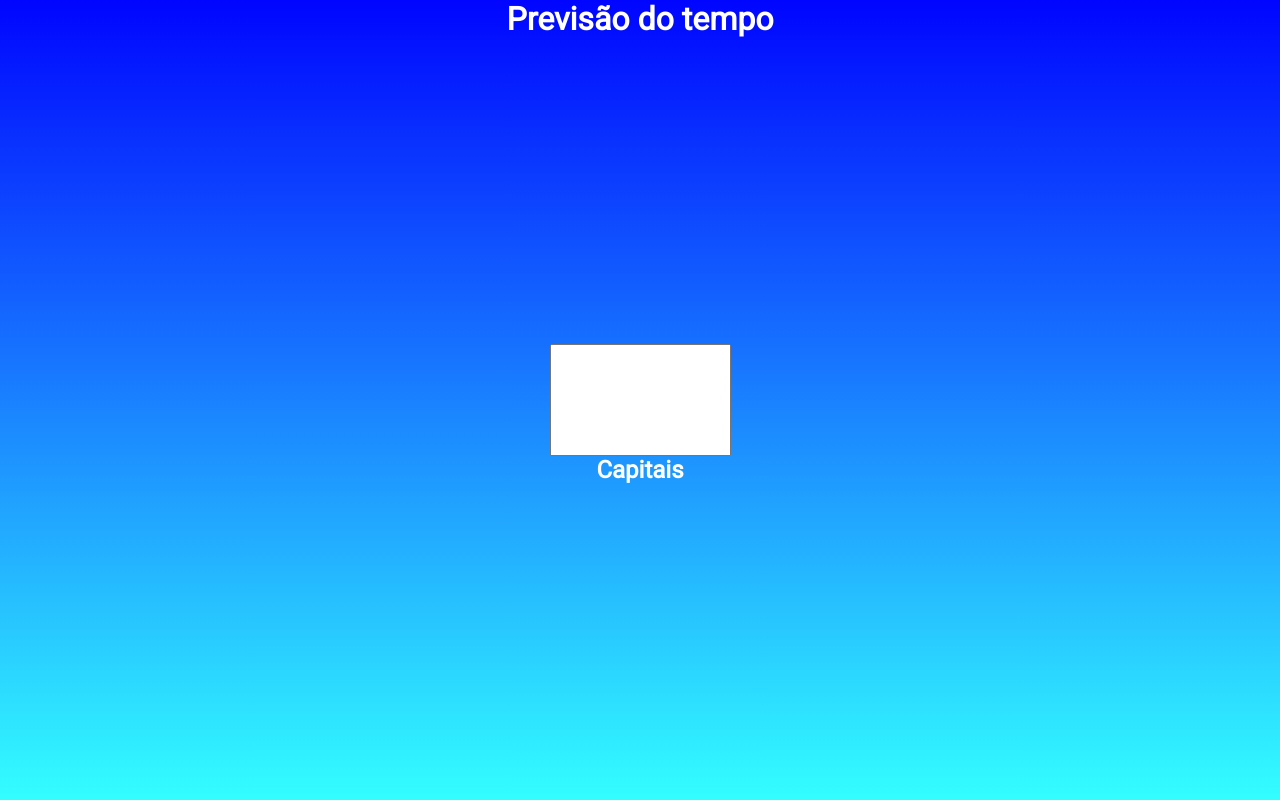
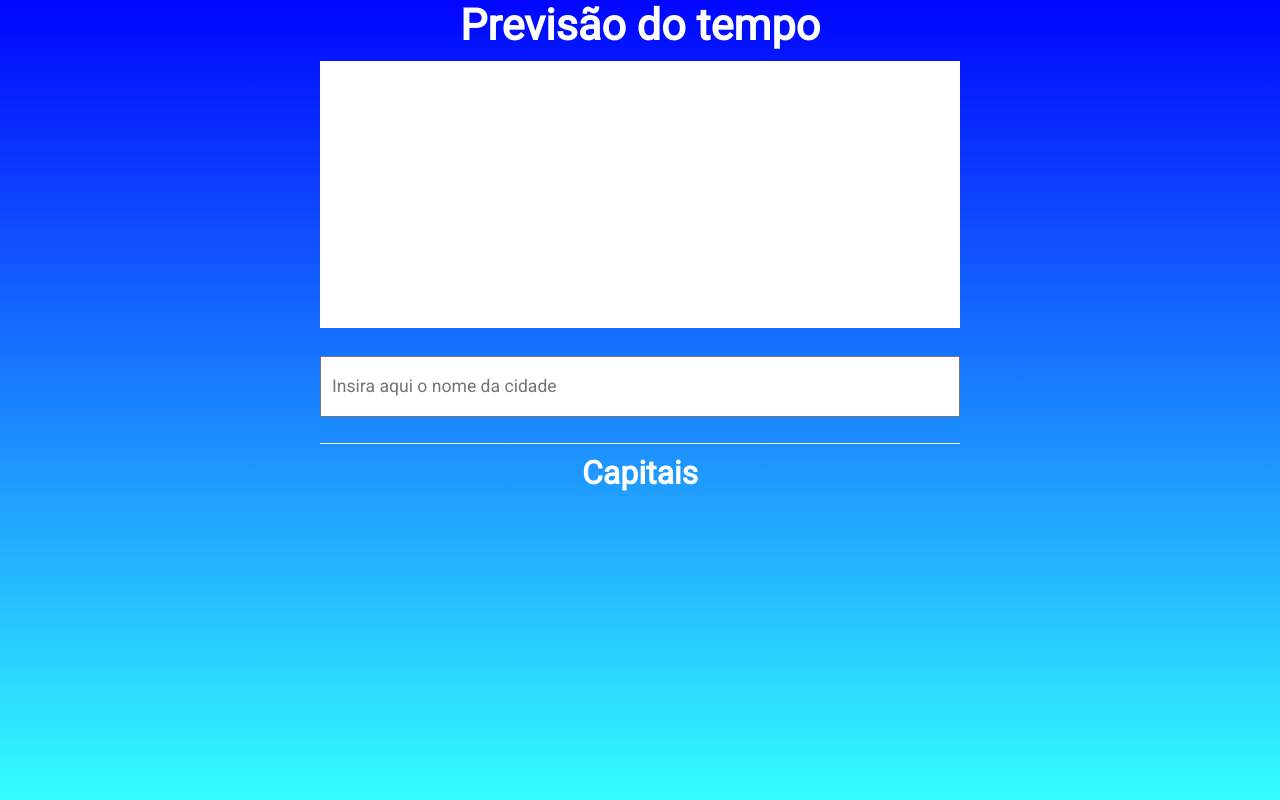
Before and after one commit to HenriqueMelo2007/previsao-tempo, a React (Vite) app: page / in a window 1280 px wide. Built offline with nearby package versions, Linux system fonts and the light colour scheme.

Commit message:
avançando CSS e adicionando input para futura barra de pesquisa e box que irá exibir os resultados climáticos do local desejado

```diff
--- a/src/components/pesquisar/pesquisar.tsx
+++ b/src/components/pesquisar/pesquisar.tsx
@@ -1,7 +1,7 @@
 export function Pesquisar() {
   return (
     <div className="pesquisar">
-      <input type="text" />
+      <input className="barraPesquisa" placeholder="Insira aqui o nome da cidade" type="text" />
     </div>
   )
 }
--- a/src/components/previsao/previsao.tsx
+++ b/src/components/previsao/previsao.tsx
@@ -2,6 +2,7 @@ export function Previsao() {
   return (
     <div className="previsao">
       <h1>Previsão do tempo</h1>
+      <div className="resultado"></div>
     </div>
   )
 }
--- a/src/index.css
+++ b/src/index.css
@@ -1,3 +1,7 @@
+:root {
+  --font: 'Roboto', sans-serif;
+}
+
 * {
   margin: 0;
   box-sizing: border-box;
@@ -7,13 +11,13 @@
 body {
   height: 100vh;
   background: linear-gradient(0deg, rgba(51,254,255,1) 0%, rgba(0,5,255,1) 100%) no-repeat;
-  font-family: 'Roboto', sans-serif;
+  font-family: var(--font);
   color: rgb(255, 255, 255);
 }
 
 .container {
   display: grid;
-  grid-template-rows: 1fr 14% 1fr;
+  grid-template-rows: 1fr 11% 1fr;
   height: 100vh;
 }
 
@@ -24,15 +28,49 @@ body {
   justify-content: center;
 }
 
-.previsao {}
+.previsao {
+  display: flex;
+  flex-direction: column;
+  align-items: center;
+  width: 50%;
+  height: 100%;
+}
 
-.pesquisar {}
+
+.pesquisar {
+  border-bottom: 1px solid rgb(255, 255, 255);
+}
 
 .capitais {}
 
-.previsao, .pesquisar, .capitais {
+.pesquisar, .capitais {
   display: flex;
   justify-content: center;
   width: 50%;
   height: 100%;
 }
+
+h1 {
+  font-size: 2.7rem;
+  margin-bottom: 10px;
+}
+
+.resultado {
+  width: 100%;
+  height: 75%;
+  background-color: rgb(255, 255, 255);
+}
+
+.barraPesquisa {
+  width: 100%;
+  height: 70%;
+  padding-left: 10px;
+  outline: none;
+  font-family: var(--font);
+  font-size: 1.1rem;
+}
+
+h2 {
+  font-size: 2rem;
+  margin-top: 10px;
+}
```
